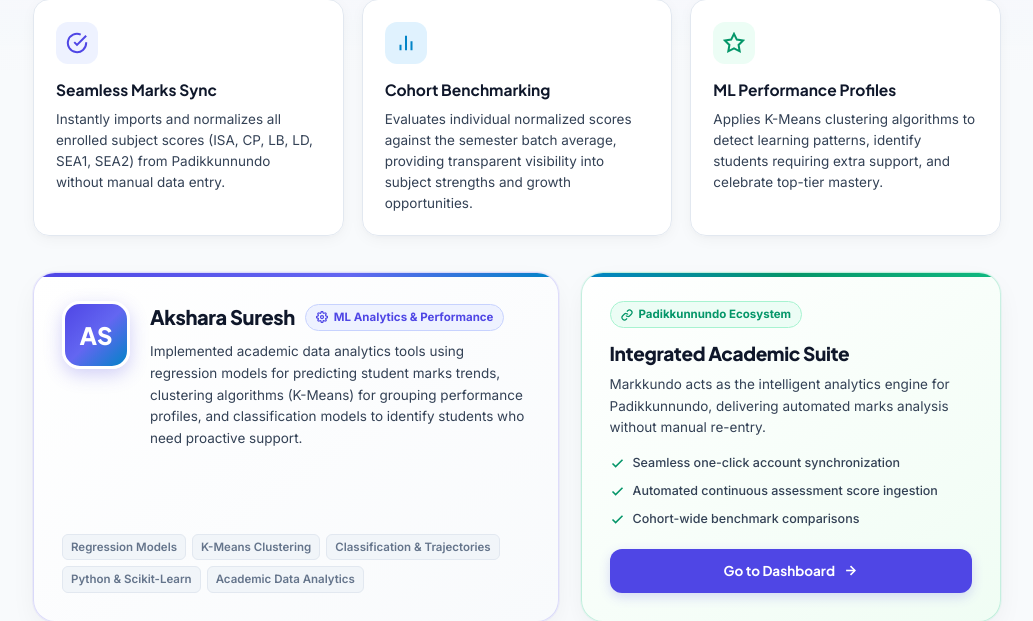
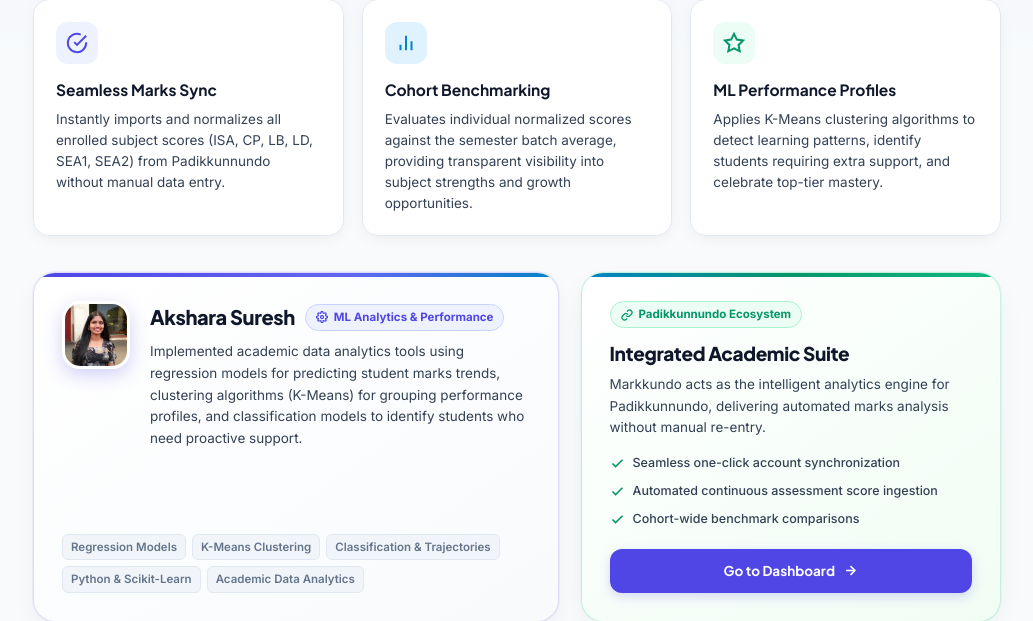
Before and after one commit to muhd-sinan-m/markkundo, a Flask app: page /about in a window 1280 px wide. Shown: the part 329-950 px from the top of the page, without its empty margins (123-1156 px from the left). Run offline with Flask 3, Linux system fonts and the light colour scheme.

Commit message:
Add developer card avatar image

```diff
--- a/templates/about.html
+++ b/templates/about.html
@@ -184,14 +184,8 @@
       width: 68px;
       height: 68px;
       border-radius: 18px;
-      background: linear-gradient(135deg, #4f46e5 0%, #6366f1 50%, #0284c7 100%);
-      color: #ffffff;
-      font-family: var(--font-display);
-      font-size: 24px;
-      font-weight: 800;
-      display: flex;
-      align-items: center;
-      justify-content: center;
+      object-fit: cover;
+      display: block;
       box-shadow: 0 6px 18px rgba(79, 70, 229, 0.25);
       border: 3px solid #ffffff;
       flex-shrink: 0;
@@ -504,7 +498,7 @@
         <div class="dev-card">
           <div>
             <div class="dev-card-inner">
-              <div class="dev-avatar" aria-label="Akshara Suresh">AS</div>
+              <img src="{{ url_for('static', filename='img/akshara.webp') }}" alt="Akshara Suresh" class="dev-avatar" />
               <div style="flex: 1;">
                 <div class="dev-name-row">
                   <span class="dev-name">Akshara Suresh</span>
```
Also changed, not shown: static/img/akshara.webp (added).
